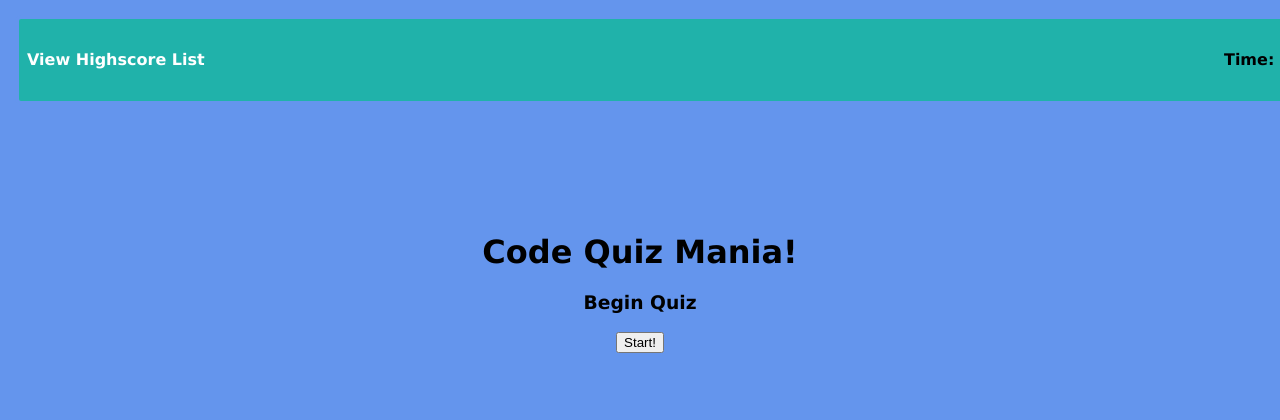
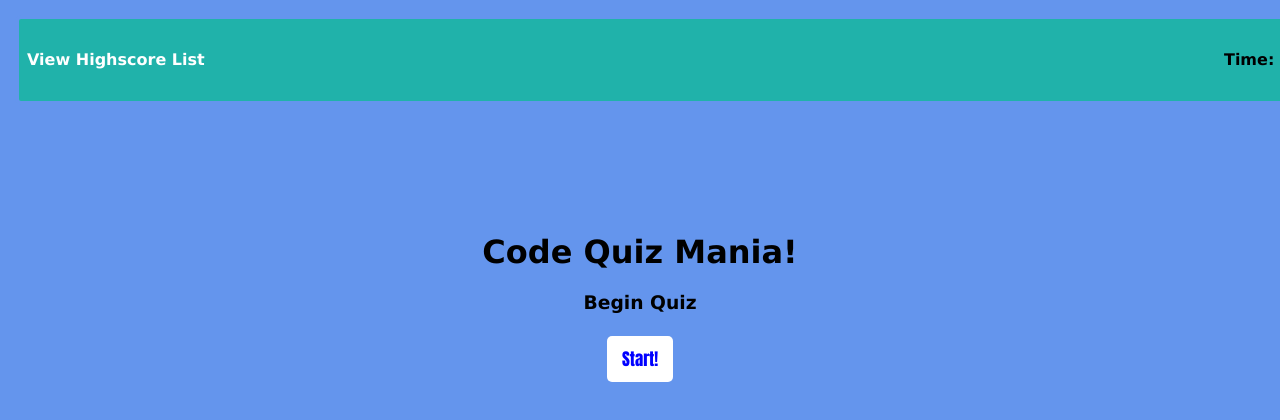
Before and after one commit to htepelikian/code-quiz-mania, a plain HTML site: page index.html in a window 1280 px wide. Shown: the top 420 px of the page. Drawn offline with Linux system fonts and the light colour scheme.

Commit message:
quiz button styling

```diff
--- a/style.css
+++ b/style.css
@@ -17,7 +17,7 @@
     margin: 7px;
 }
 
-/* Body */
+/* Body styling */
 
 body {
     font-family: Verdana, Geneva, Tahoma, sans-serif;
@@ -37,3 +37,26 @@ a {
     text-decoration: none;
     color:white;
 }
+
+
+/* Button styling */
+button {
+    border: none;
+    background-color: white;
+    color: blue;
+    border-radius: 5px;
+    padding: 10px 15px 10px 15px;
+    font-size: 17px;
+    font-family: Impact, Haettenschweiler, 'Arial Narrow Bold', sans-serif;
+    margin: 4px;
+}
+
+/* Button hover feature AND color */
+button:hover {
+    transition-duration: 0.5s;
+    background-color: blue;
+}
+
+#quiz {
+    text-align: center;
+}
```
